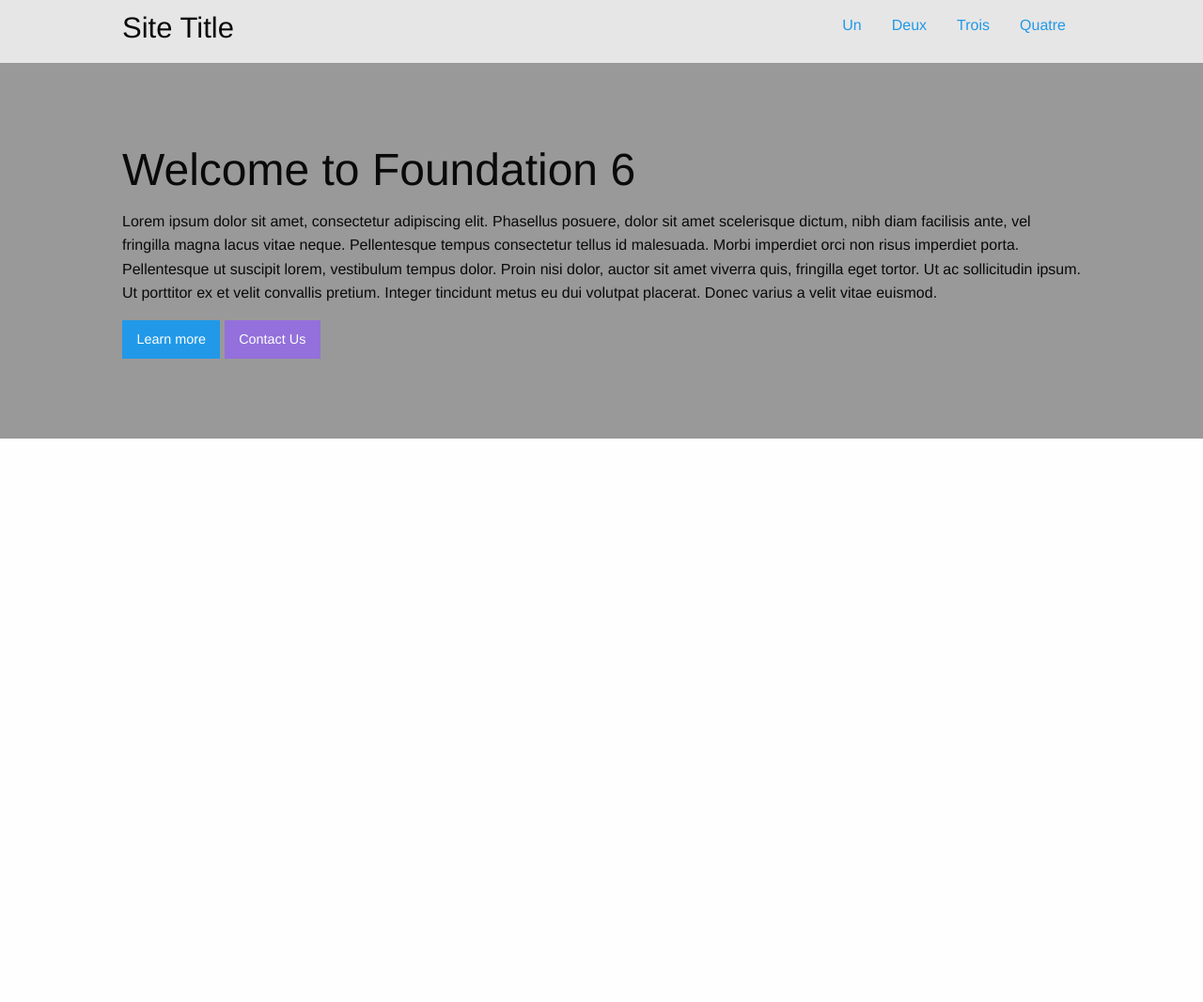
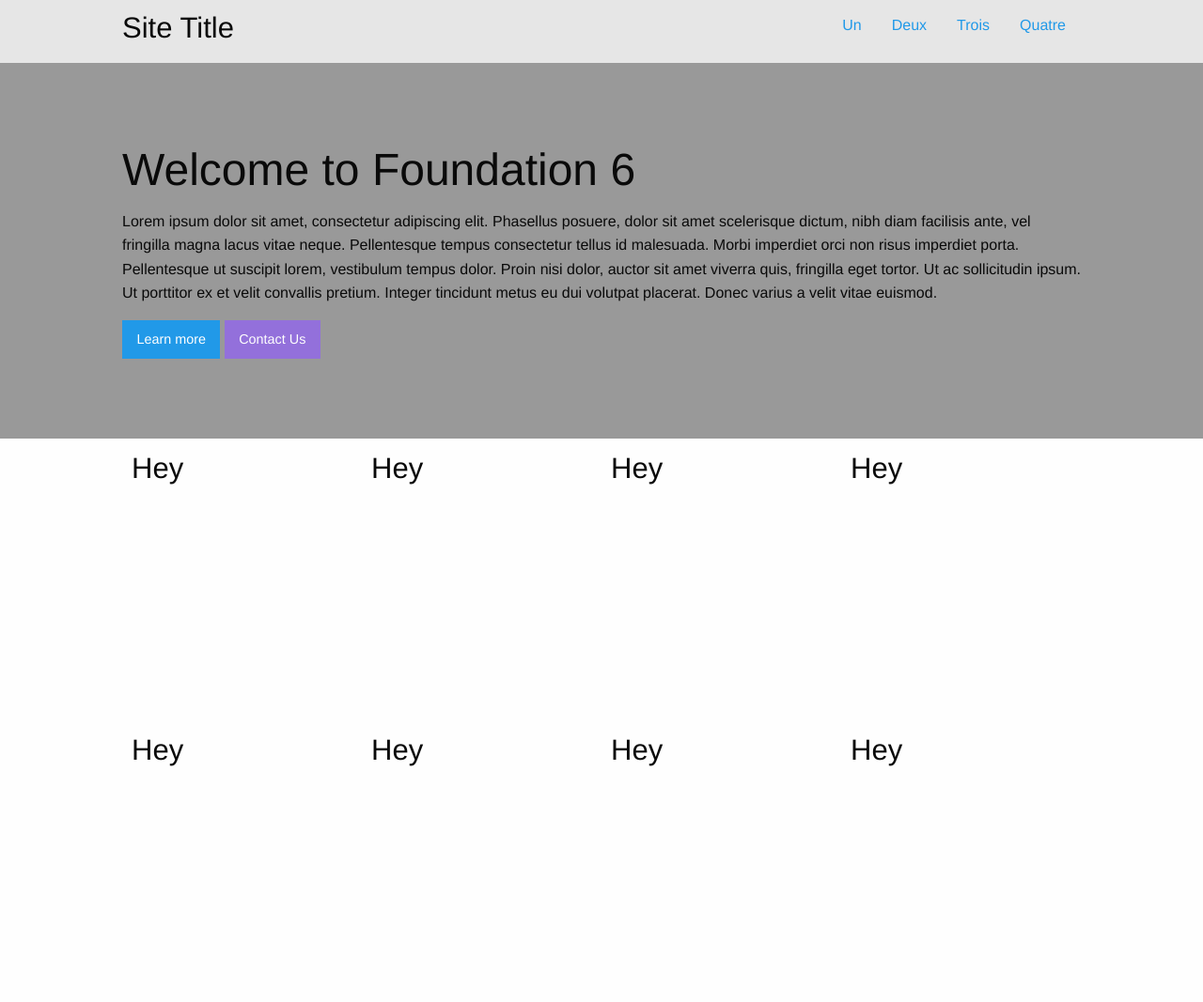
Before and after one commit to nottavi/adsandbox, a plain HTML site: page index.html in a window 1280 px wide. Shown: the whole page at 94% size. Before the commit the page ends 800 px from the top, so only its background shows below. Drawn offline with Linux system fonts and the light colour scheme.

Commit message:
grid block

```diff
--- a/css/app.css
+++ b/css/app.css
@@ -6,6 +6,13 @@
     max-width: 1020px;
     margin:0 auto;
 }
+
+.blue {
+    height: 300px;
+    padding: 10px;
+}
+
+
 /****************************************************************
 * NAV                                                           *
 /****************************************************************/
--- a/index.html
+++ b/index.html
@@ -40,8 +40,15 @@
 
     <!-- MAIN -->
     <section class="main">
-        <div class="wrap">
-
+        <div class="wrap row small-up-1 medium-up-4">
+            <div class="blue column"><h3>Hey</h3></div>
+            <div class="blue column"><h3>Hey</h3></div>
+            <div class="blue column"><h3>Hey</h3></div>
+            <div class="blue column"><h3>Hey</h3></div>
+            <div class="blue column"><h3>Hey</h3></div>
+            <div class="blue column"><h3>Hey</h3></div>
+            <div class="blue column"><h3>Hey</h3></div>
+            <div class="blue column"><h3>Hey</h3></div>
         </div>
     </section>
     <!-- FOOTER -->
```
